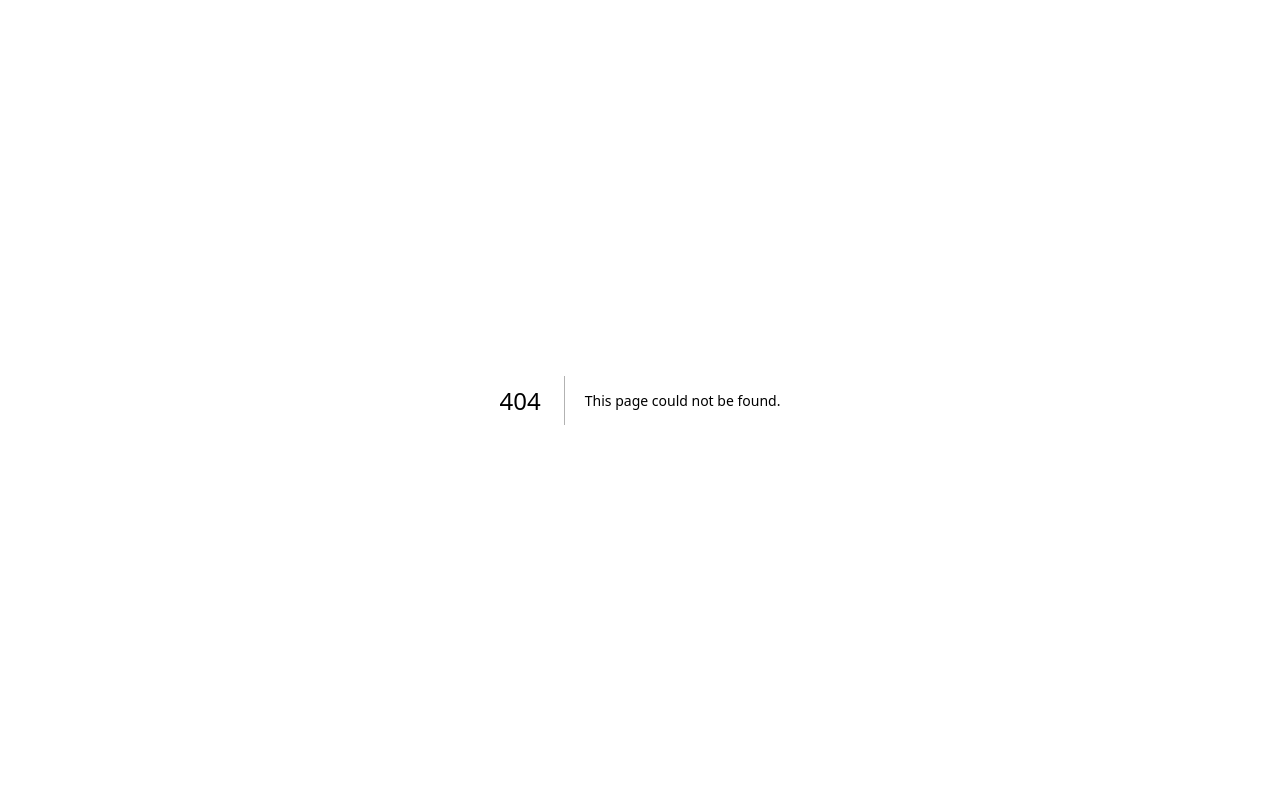
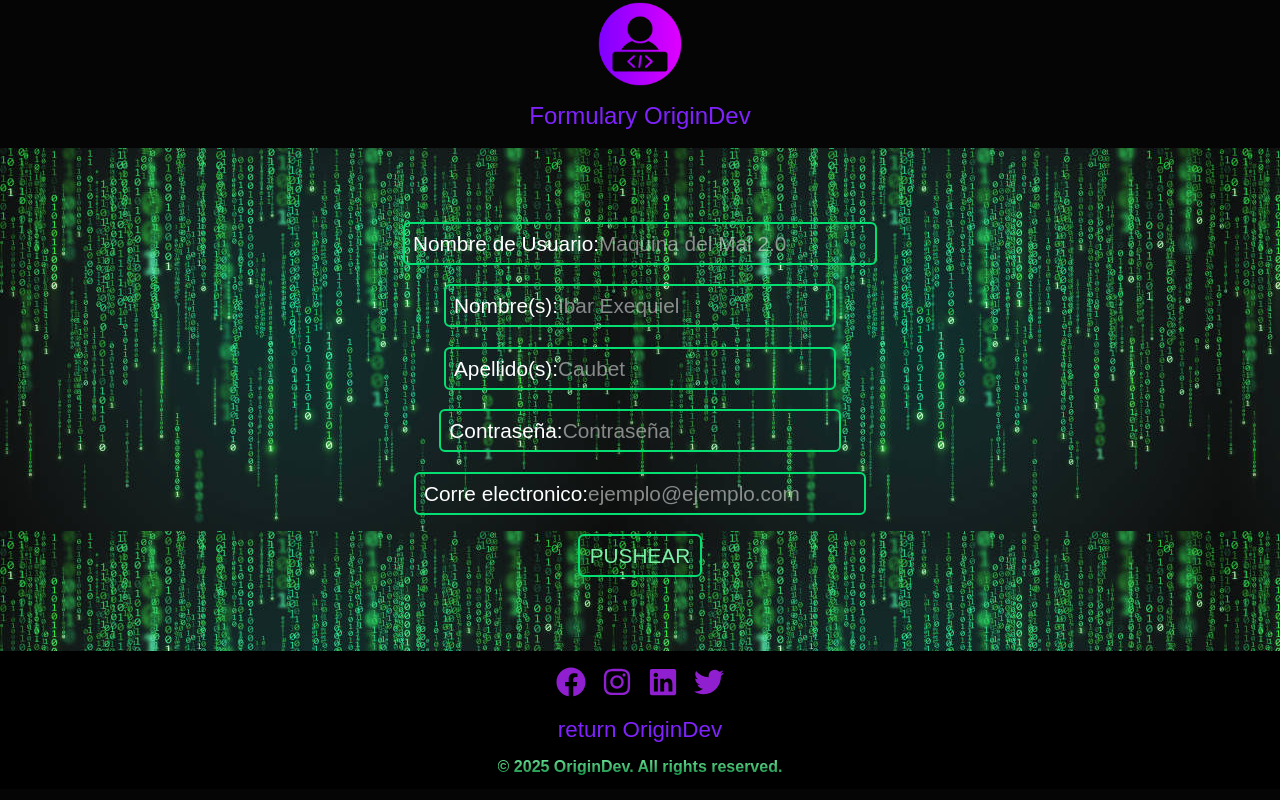
Before and after one commit to gastonmonsalvo/react-proyect-global, a Next.js app: page /FormUser in a window 1280 px wide. Before the commit this address had no page. Built offline with nearby package versions, Linux system fonts and the light colour scheme.

Commit message:
insertando login

```diff
--- /dev/null
+++ b/src/components/FormUserForm.jsx
@@ -0,0 +1,79 @@
+import Link from "next/link"
+import { FaFacebook, FaInstagram, FaTwitter, FaLinkedin } from "react-icons/fa";
+import { useContext } from "react";
+import { ThemeContext } from "@/contexts/ThemeContext";
+
+
+
+const FormUserForm = () => {
+    const { darkMode } = useContext(ThemeContext);
+    const darkModeCopy = darkMode ? "from-green-600 to-green-900" : "from-green-300 to-green-700";
+    return (
+        <>
+        <div className="h-screen w-full">
+            <header className="w-full flex flex-col justify-center items-center">
+                <img src="/img/logo_proyect.png" alt="Logo" className="size-22 mb-3" />
+                <h1 className="flex justify-center pb-4 text-2xl text-violet-600">Formulary OriginDev</h1>
+            </header >
+            <main className="w-full text-center bg-[url('/img/bg-matrix.jpg'))] flex justify-center items-center">
+                <div>
+                    <form className="text-[1.3rem] text-white block p-20">
+                        <label className="border-2 border-green-400 p-2 rounded-md">
+                            Nombre de Usuario:
+                            <input type="text" name="nombre de usuario"  placeholder="Maquina del Mal 2.0"></input>
+                        </label>
+                        <br />
+                        <br />
+                        <label className="border-2 border-green-400 p-2 rounded-md">
+                            Nombre(s):
+                            <input type="text" name="nombre" placeholder="Ibar Exequiel"></input>
+                        </label>
+                        <br />
+                        <br />
+                        <label className="border-2 border-green-400 p-2 rounded-md">
+                            Apellido(s):
+                            <input type="text" name="apellido" placeholder="Caubet"></input>
+                        </label>
+                        <br />
+                        <br />
+                        <label className="border-2 border-green-400 p-2 rounded-md">
+                            Contraseña:
+                            <input type="password" name="contraseña" placeholder="Contraseña"></input>
+                        </label>
+                        <br />
+                        <br />
+                        <label className="border-2 border-green-400 p-2 rounded-md">
+                            Corre electronico:
+                            <input type="email" name="corre electronico" placeholder="ejemplo@ejemplo.com"></input>
+                        </label>
+                        <br />
+                        <br />
+                        <label className="border-2 border-green-400 p-2 rounded-md">
+                                <input type="submit" className="w-26 text-green-300 cursor-pointer rounded-md " value="PUSHEAR" />
+                        </label>
+                    </form>
+                </div>
+            </main>
+            <footer className="bg-black pb-2.5 flex justify-center items-center flex-col">
+                <ul>
+                    <div className="flex gap-4 my-4 transition-colors duration-600">
+                        <FaFacebook className="text-3xl transition-transform duration-500 hover:text-blue-500 hover:-translate-y-1 cursor-pointer" />
+                        <FaInstagram className="text-3xl transition-transform duration-500 hover:text-pink-500 hover:-translate-y-1 cursor-pointer" />
+                        <FaLinkedin className="text-3xl transition-transform duration-500 hover:text-blue-700 hover:-translate-y-1 cursor-pointer" />
+                        <FaTwitter className="text-3xl transition-transform duration-500 hover:text-sky-400 hover:-translate-y-1 cursor-pointer" />
+                    </div>
+                </ul>
+                <ul>
+                    <li><Link href="/" className={`text-violet-600 text-[1.4rem] my-2 hover:text-green-600`}>return OriginDev</Link></li>
+                </ul>
+                <p className={`text-transparent bg-clip-text bg-gradient-to-b ${darkModeCopy} font-semibold text-center md:text-left mt-2`}>
+                    © {new Date().getFullYear()} OriginDev. All rights reserved.
+                </p>
+            </footer>
+        </div>
+
+        </>
+    )
+}
+
+export default FormUserForm
--- a/src/components/Navbar.jsx
+++ b/src/components/Navbar.jsx
@@ -5,6 +5,9 @@ import { useCarrito } from "@/contexts/CarritoContext";
 import CardsCarrito from "@/components/CardsCarrito";
 import CountrySearchFilter from "./CountrySearchFilter";
 import About from "./About";
+import Link from 'next/link';
+import FormUser from "../pages/FormUser";
+
 const Navbar = () => {
   /*carrito*/
   const { mostrarCarrito, setMostrarCarrito, contracts } = useCarrito();
@@ -47,8 +50,8 @@ const Navbar = () => {
       ? "bg-zinc-800"
       : "bg-black"
     : scrolled
-    ? "bg-zinc-200"
-    : "bg-stone-50";
+      ? "bg-zinc-200"
+      : "bg-stone-50";
 
   /*  ABOUT  */
   const [aboutOpen, setAboutOpen] = useState(false);
@@ -253,7 +256,9 @@ const Navbar = () => {
                   <li
                     className={`px-4 py-2 font-semibold cursor-pointer transition-colors ${darkModeItemsList} ${hoverBgColor} ${darkModeHoverItems} active:bg-zinc-700`}
                   >
-                    Mi cuenta
+                    <Link href="/FormUser">
+                      <button>Login</button>
+                    </Link>
                   </li>
                   <li className="px-4 py-2 text-red-600 font-semibold cursor-pointer hover:bg-red-200 active:bg-zinc-700 transition-colors">
                     Salir
--- /dev/null
+++ b/src/pages/FormUser.js
@@ -0,0 +1,11 @@
+import FormUserForm from '@/components/FormUserForm';
+
+const FormUser = () => {
+  return (
+    <div>
+      <FormUserForm />
+    </div>
+  );
+};
+
+export default FormUser;
```
Also changed, not shown: public/img/bg-matrix.jpg (added).
